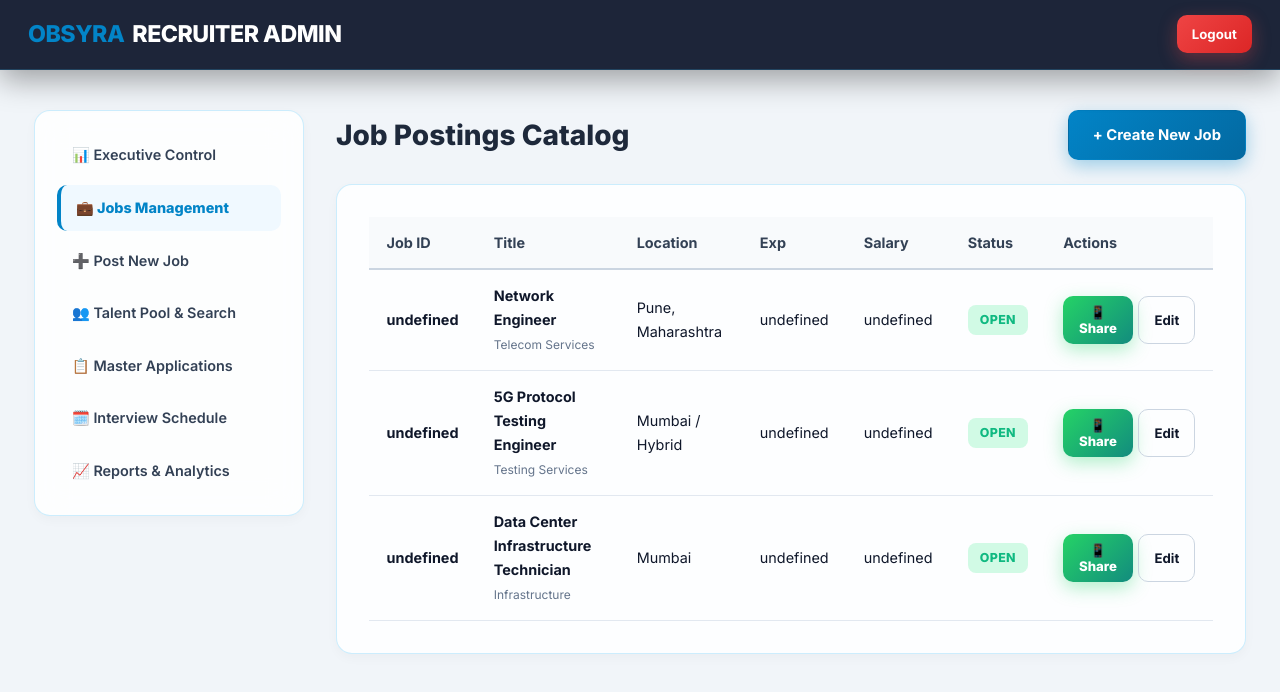
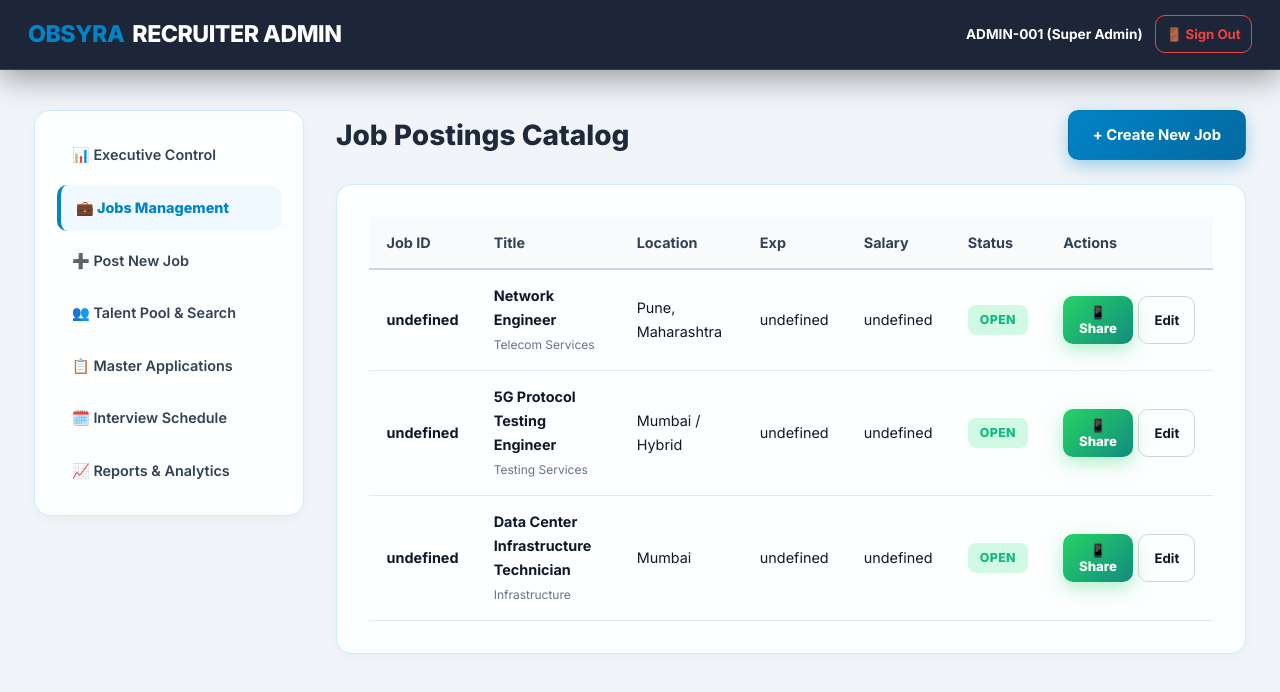
Before and after one commit to ghodkeswapnil056-prog/obsyra.co.in, a plain HTML site: page admin/jobs.html in a window 1280 px wide. Drawn offline with Linux system fonts and the light colour scheme; sample sign-in values are in the browser's storage.

Commit message:
Fix Admin Logout handler and unify logout buttons across all recruiter admin pages

```diff
--- a/admin/jobs.html
+++ b/admin/jobs.html
@@ -10,8 +10,9 @@
 <body>
   <nav class="navbar">
     <a href="dashboard.html" class="nav-brand"><span style="color:var(--primary);">OBSYRA</span> RECRUITER ADMIN</a>
-    <div class="nav-auth">
-      <button onclick="AUTH.logoutAdmin()" class="btn btn-sm btn-danger">Logout</button>
+    <div style="display:flex; align-items:center; gap:0.75rem;">
+      <div style="color:white; font-size:0.85rem; font-weight:700;">ADMIN-001 (Super Admin)</div>
+      <button onclick="AUTH.adminLogout()" class="btn btn-outline btn-sm" style="color:#ef4444; border-color:#ef4444; padding:0.25rem 0.65rem;">🚪 Sign Out</button>
     </div>
   </nav>
 
--- a/js/auth.js
+++ b/js/auth.js
@@ -1,4 +1,4 @@
-/* OBSYRA CAREER PORTAL - AUTHENTICATION & SECURITY GATE ENGINE (v5.4.0) */
+/* OBSYRA CAREER PORTAL - AUTHENTICATION & SECURITY GATE ENGINE (v6.1.0) */
 const AUTH = {
   /* CANDIDATE AUTHENTICATION */
   isLoggedIn() {
@@ -45,7 +45,18 @@ const AUTH = {
   adminLogout() {
     localStorage.removeItem('obsyra_admin_token');
     localStorage.removeItem('obsyra_admin_user');
-    window.location.href = 'login.html';
+
+    // Redirect cleanly to admin/login.html
+    const path = window.location.pathname.toLowerCase();
+    if (path.includes('/admin/')) {
+      window.location.href = 'login.html';
+    } else {
+      window.location.href = 'admin/login.html';
+    }
+  },
+
+  logoutAdmin() {
+    this.adminLogout();
   },
 
   checkAdminAuth() {
```
Also changed, not shown: admin/candidates.html (+4 -1 lines).
